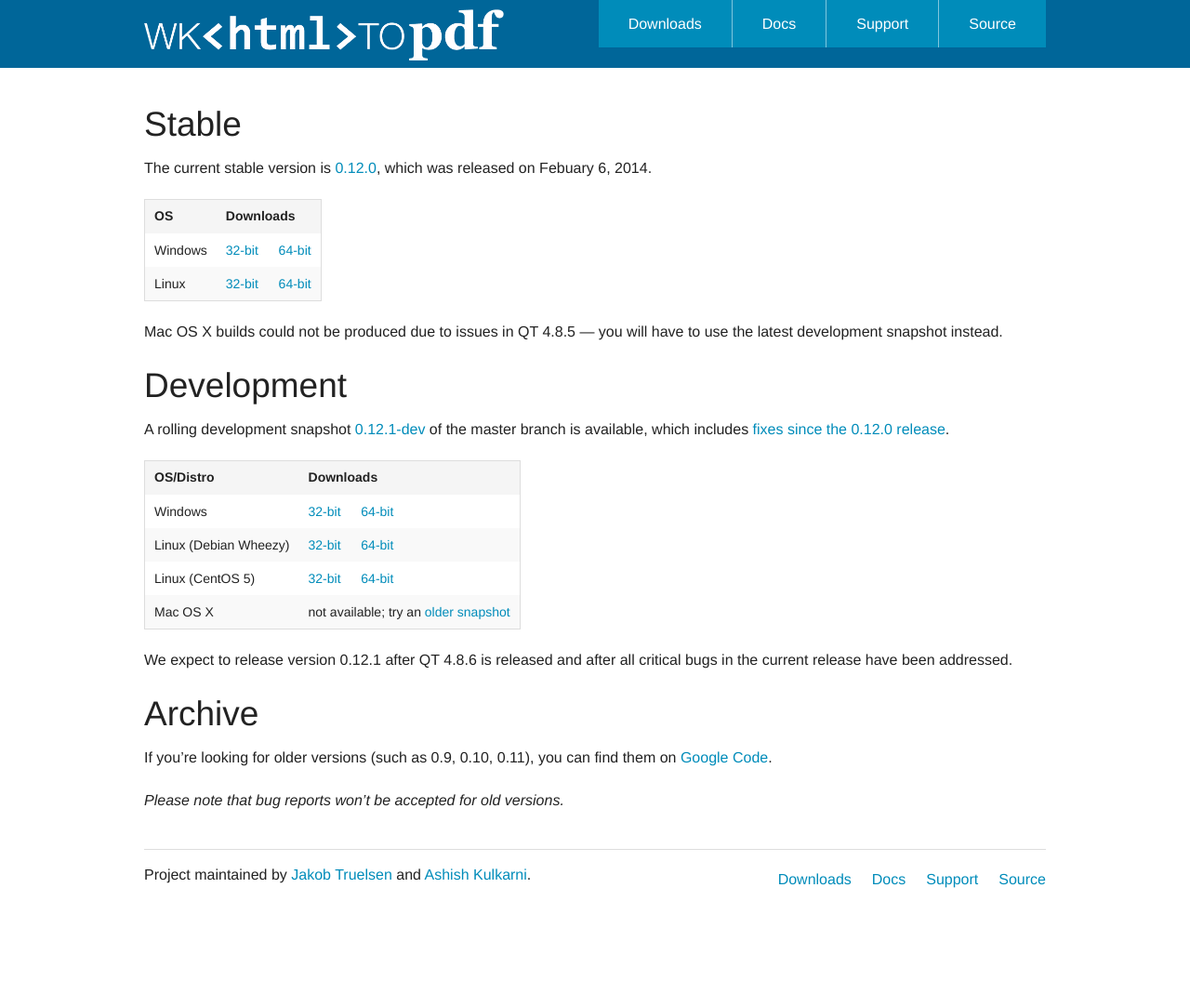
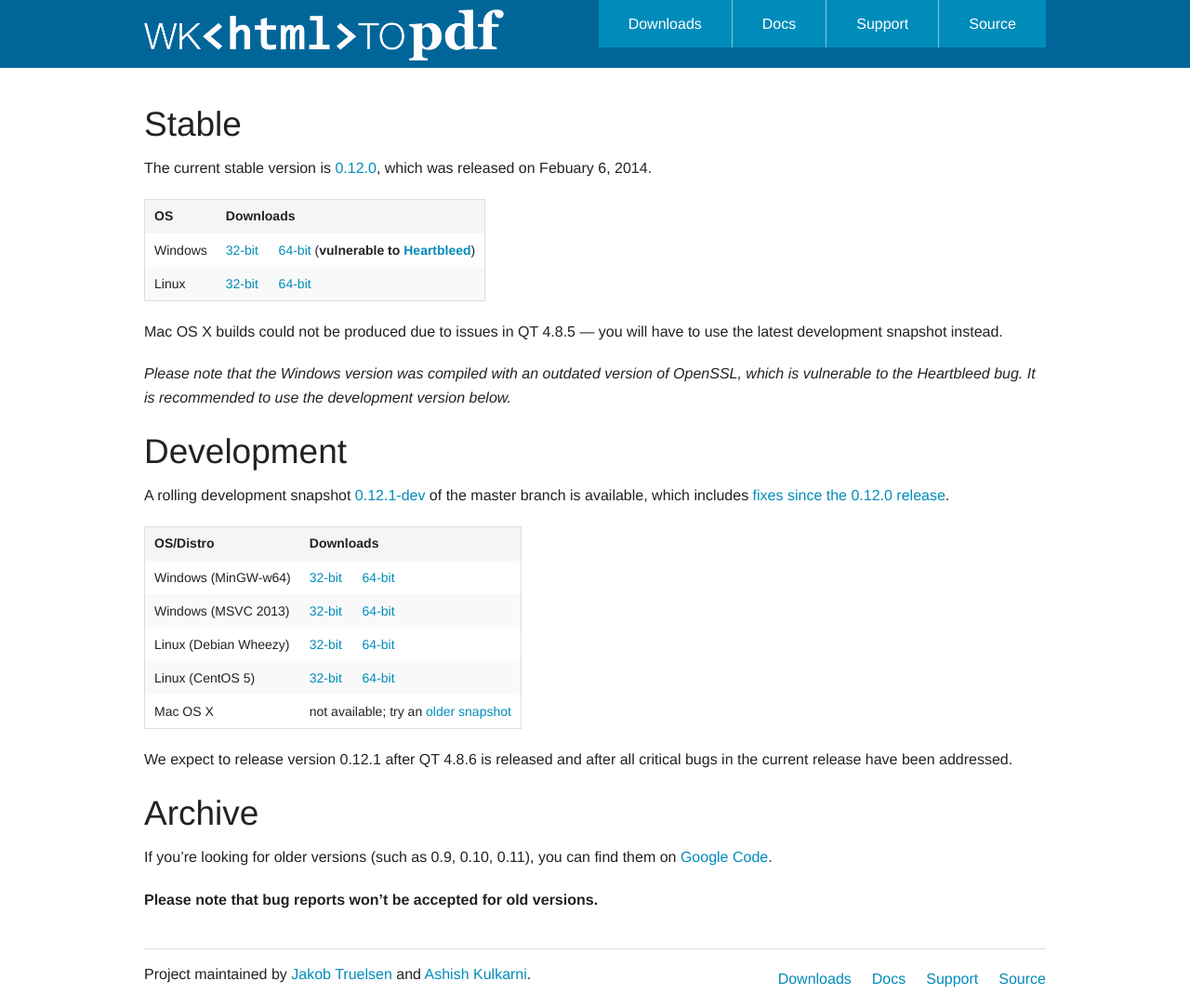
Before and after one commit to wkhtmltopdf/wkhtmltopdf, a Jekyll site: the page built from downloads.markdown, in a window 1280 px wide. Shown: the whole page at 93% size. Built offline with Jekyll 4.4.1, drawn with Linux system fonts in a browser that asks for light colours; nearby versions of some CDN libraries; before the commit the page ends 976 px from its top, so only the background shows below that.

Commit message:
update download URLs for the development snapshot b8882c8

```diff
--- a/downloads.markdown
+++ b/downloads.markdown
@@ -8,20 +8,23 @@
 
 OS      | Downloads
 ---     | ---------
-Windows | [32-bit](http://downloads.sourceforge.net/project/wkhtmltopdf/0.12.0/wkhtmltox-win32_0.12.0-03c001d.exe)         &emsp; [64-bit](http://downloads.sourceforge.net/project/wkhtmltopdf/0.12.0/wkhtmltox-win64_0.12.0-03c001d.exe)
+Windows | [32-bit](http://downloads.sourceforge.net/project/wkhtmltopdf/0.12.0/wkhtmltox-win32_0.12.0-03c001d.exe)         &emsp; [64-bit](http://downloads.sourceforge.net/project/wkhtmltopdf/0.12.0/wkhtmltox-win64_0.12.0-03c001d.exe) (**vulnerable to [Heartbleed](http://heartbleed.com/)**)
 Linux   | [32-bit](http://downloads.sourceforge.net/project/wkhtmltopdf/0.12.0/wkhtmltox-linux-i386_0.12.0-03c001d.tar.xz) &emsp; [64-bit](http://downloads.sourceforge.net/project/wkhtmltopdf/0.12.0/wkhtmltox-linux-amd64_0.12.0-03c001d.tar.xz)
 
 Mac OS X builds could not be produced due to issues in QT 4.8.5 &mdash; you will have to use the latest development snapshot instead.
 
+*Please note that the Windows version was compiled with an outdated version of OpenSSL, which is vulnerable to the Heartbleed bug. It is recommended to use the development version below.*
+
 ## Development
 
-A rolling development snapshot [0.12.1-dev](https://github.com/wkhtmltopdf/wkhtmltopdf/tree/b3e000e79544548665006846288c4284ca593e19) of the master branch is available, which includes [fixes since the 0.12.0 release](https://github.com/wkhtmltopdf/wkhtmltopdf/blob/b3e000e79544548665006846288c4284ca593e19/CHANGELOG.md).
+A rolling development snapshot [0.12.1-dev](https://github.com/wkhtmltopdf/wkhtmltopdf/tree/b8882c8) of the master branch is available, which includes [fixes since the 0.12.0 release](https://github.com/wkhtmltopdf/wkhtmltopdf/blob/b8882c8/CHANGELOG.md).
 
 OS/Distro             | Downloads
 ---------             | ---------
-Windows               | [32-bit](http://downloads.sourceforge.net/project/wkhtmltopdf/0.12.1-dev/wkhtmltox-0.12.1-b3e000e_mingw-w64-cross-win32.exe) &emsp; [64-bit](http://downloads.sourceforge.net/project/wkhtmltopdf/0.12.1-dev/wkhtmltox-0.12.1-b3e000e_mingw-w64-cross-win64.exe)
-Linux (Debian Wheezy) | [32-bit](http://downloads.sourceforge.net/project/wkhtmltopdf/0.12.1-dev/wkhtmltox-0.12.1-b3e000e_linux-wheezy-i386.tar.xz)  &emsp; [64-bit](http://downloads.sourceforge.net/project/wkhtmltopdf/0.12.1-dev/wkhtmltox-0.12.1-b3e000e_linux-wheezy-amd64.tar.xz)
-Linux (CentOS 5)      | [32-bit](http://downloads.sourceforge.net/project/wkhtmltopdf/0.12.1-dev/wkhtmltox-0.12.1-b3e000e_linux-centos5-i386.tar.xz) &emsp; [64-bit](http://downloads.sourceforge.net/project/wkhtmltopdf/0.12.1-dev/wkhtmltox-0.12.1-b3e000e_linux-centos5-amd64.tar.xz)
+Windows (MinGW-w64)   | [32-bit](http://downloads.sourceforge.net/project/wkhtmltopdf/0.12.1-dev/wkhtmltox-0.12.1-b8882c8_mingw-w64-cross-win32.exe) &emsp; [64-bit](http://downloads.sourceforge.net/project/wkhtmltopdf/0.12.1-dev/wkhtmltox-0.12.1-b8882c8_mingw-w64-cross-win64.exe)
+Windows (MSVC 2013)   | [32-bit](http://downloads.sourceforge.net/project/wkhtmltopdf/0.12.1-dev/wkhtmltox-0.12.1-b8882c8_msvc2013-win32.exe)        &emsp; [64-bit](http://downloads.sourceforge.net/project/wkhtmltopdf/0.12.1-dev/wkhtmltox-0.12.1-b8882c8_msvc2013-win64.exe)
+Linux (Debian Wheezy) | [32-bit](http://downloads.sourceforge.net/project/wkhtmltopdf/0.12.1-dev/wkhtmltox-0.12.1-b8882c8_linux-wheezy-i386.tar.xz)  &emsp; [64-bit](http://downloads.sourceforge.net/project/wkhtmltopdf/0.12.1-dev/wkhtmltox-0.12.1-b8882c8_linux-wheezy-amd64.tar.xz)
+Linux (CentOS 5)      | [32-bit](http://downloads.sourceforge.net/project/wkhtmltopdf/0.12.1-dev/wkhtmltox-0.12.1-b8882c8_linux-centos5-i386.tar.xz) &emsp; [64-bit](http://downloads.sourceforge.net/project/wkhtmltopdf/0.12.1-dev/wkhtmltox-0.12.1-b8882c8_linux-centos5-amd64.tar.xz)
 Mac OS X              | not available; try an [older snapshot](http://downloads.sourceforge.net/project/wkhtmltopdf/0.12.1-dev/wkhtmltox-macosx-10.9.1-x86_64-0.12.1-development-fef236e.tar.xz)
 
 We expect to release version 0.12.1 after QT 4.8.6 is released and after all critical bugs in the current release have been addressed.
@@ -30,4 +33,4 @@
 
 If you're looking for older versions (such as 0.9, 0.10, 0.11), you can find them on [Google Code](http://code.google.com/p/wkhtmltopdf/downloads/list?can=1).
 
-*Please note that bug reports won't be accepted for old versions.*
+**Please note that bug reports won't be accepted for old versions.**
```
